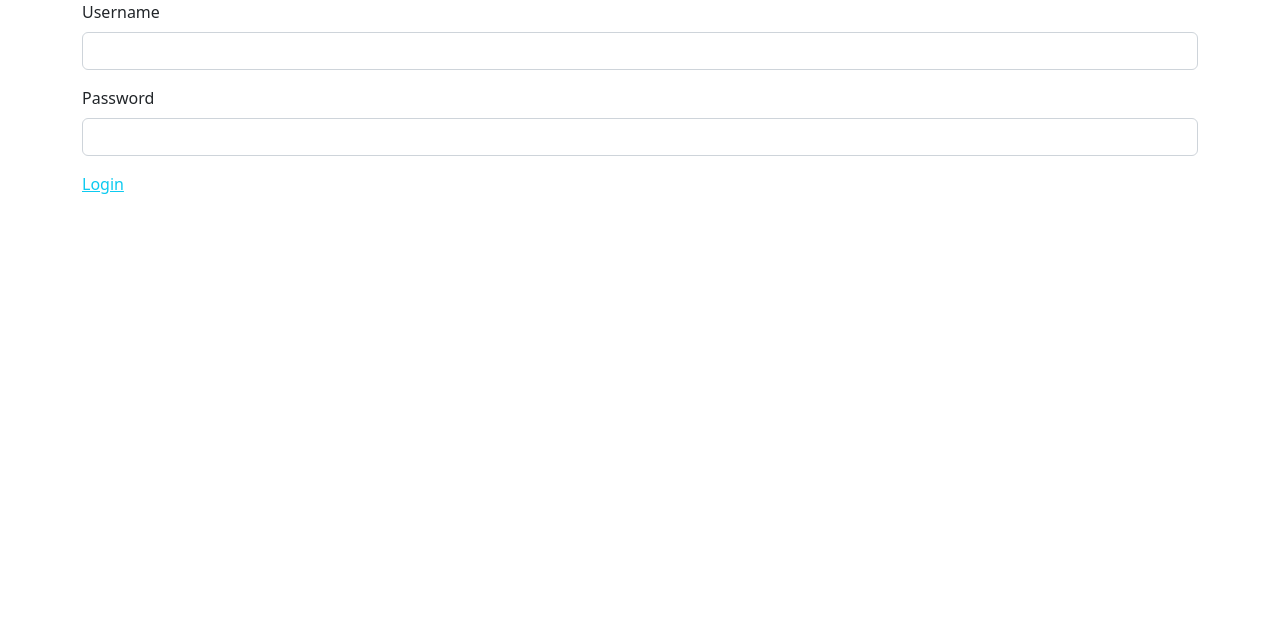
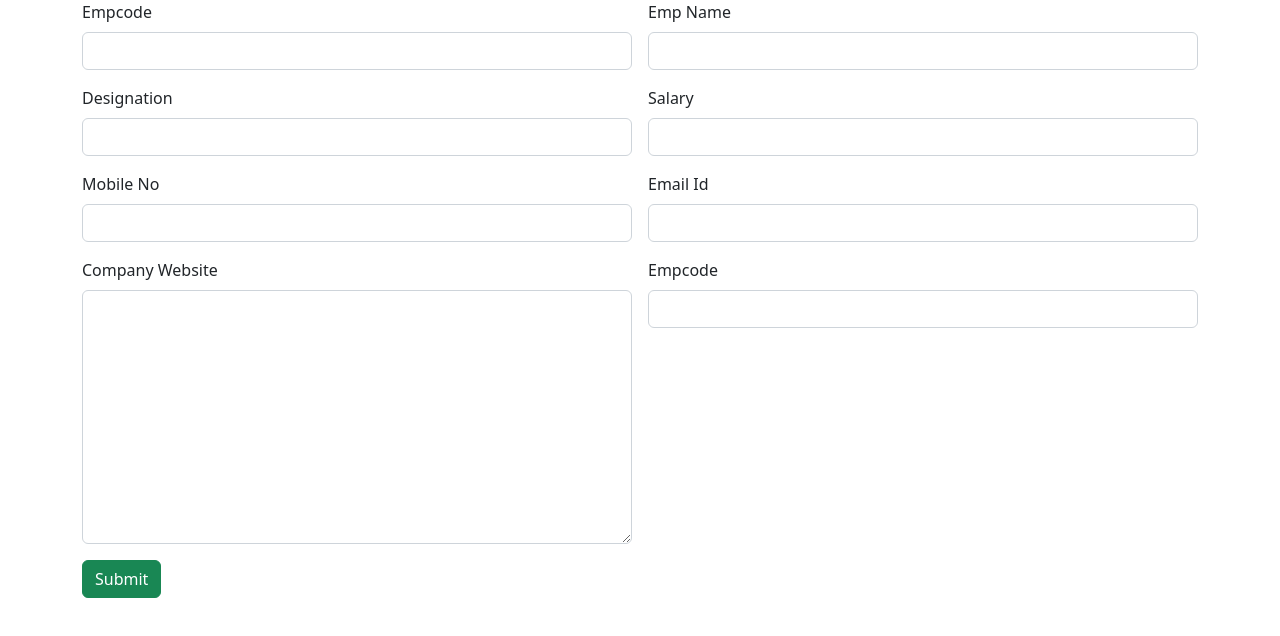
Before and after one commit to Asiyacm/Employee-Angular-App, an Angular app: page / in a window 1280 px wide. Shown: the top 636 px of the page. Built offline with nearby package versions, Linux system fonts and the light colour scheme.

Commit message:
add commit

```diff
--- /dev/null
+++ b/src/app/add-employee/add-employee.component.html
@@ -0,0 +1,45 @@
+<div class="container">
+    <div class="row">
+        <div class="col col-12 col-sm-12 col-md-12 col-lg-12 col-xl-12 col-xxl-12">
+
+<div class="row g-3">
+    <div class="col col-12 col-sm-6 col-md-6 col-lg-6 col-xl-6 col-xxl-6">
+        <label for="" class="form-label">Empcode</label>
+        <input type="text" class="form-control">
+    </div>
+    <div class="col col-12 col-sm-6 col-md-6 col-lg-6 col-xl-6 col-xxl-6">
+        <label for="" class="form-label">Emp Name</label>
+        <input type="text" class="form-control">
+    </div>
+    <div class="col col-12 col-sm-6 col-md-6 col-lg-6 col-xl-6 col-xxl-6">
+        <label for="" class="form-label">Designation</label>
+        <input type="text" class="form-control">
+    </div>
+    <div class="col col-12 col-sm-6 col-md-6 col-lg-6 col-xl-6 col-xxl-6">
+        <label for="" class="form-label">Salary</label>
+        <input type="text" class="form-control">
+    </div>
+    <div class="col col-12 col-sm-6 col-md-6 col-lg-6 col-xl-6 col-xxl-6">
+        <label for="" class="form-label">Mobile No</label>
+        <input type="text" class="form-control">
+    </div>
+    <div class="col col-12 col-sm-6 col-md-6 col-lg-6 col-xl-6 col-xxl-6">
+        <label for="" class="form-label">Email Id</label>
+        <input type="text" class="form-control">
+    </div>
+    <div class="col col-12 col-sm-6 col-md-6 col-lg-6 col-xl-6 col-xxl-6">
+        <label for="" class="form-label">Company Website</label>
+       <textarea name="" id="" cols="30" rows="10" class="form-control"></textarea>
+    </div>
+    <div class="col col-12 col-sm-6 col-md-6 col-lg-6 col-xl-6 col-xxl-6">
+        <label for="" class="form-label">Empcode</label>
+        <input type="text" class="form-control">
+    </div>
+    <div class="col col-12 col-sm-12 col-md-12 col-lg-12 col-xl-12 col-xxl-12">
+       <button class="btn btn-success">Submit</button>
+    </div>
+</div>
+
+        </div>
+    </div>
+</div>
--- a/src/app/app.component.html
+++ b/src/app/app.component.html
@@ -1,3 +1,3 @@
-<app-admin-login></app-admin-login>
+<app-add-employee></app-add-employee>
 
 <router-outlet></router-outlet>
--- a/src/app/app.module.ts
+++ b/src/app/app.module.ts
@@ -4,11 +4,13 @@ import { BrowserModule } from '@angular/platform-browser';
 import { AppRoutingModule } from './app-routing.module';
 import { AppComponent } from './app.component';
 import { AdminLoginComponent } from './admin-login/admin-login.component';
+import { AddEmployeeComponent } from './add-employee/add-employee.component';
 
 @NgModule({
   declarations: [
     AppComponent,
-    AdminLoginComponent
+    AdminLoginComponent,
+    AddEmployeeComponent
   ],
   imports: [
     BrowserModule,
```
Also changed, not shown: src/app/add-employee/add-employee.component.ts (added, +10 -0 lines), src/app/add-employee/add-employee.component.css (added).
